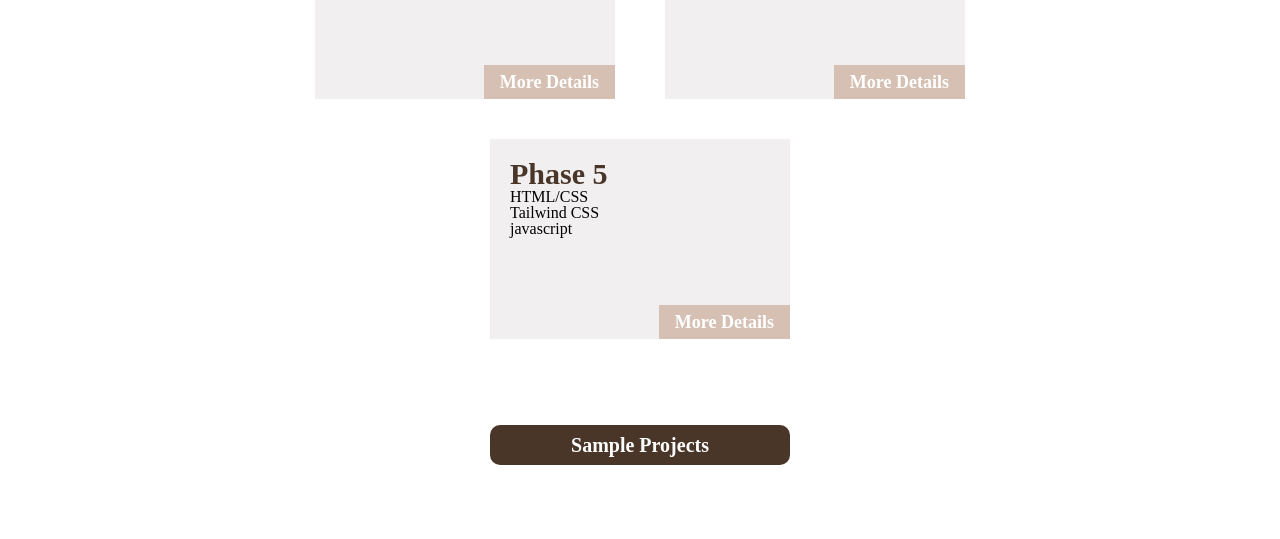
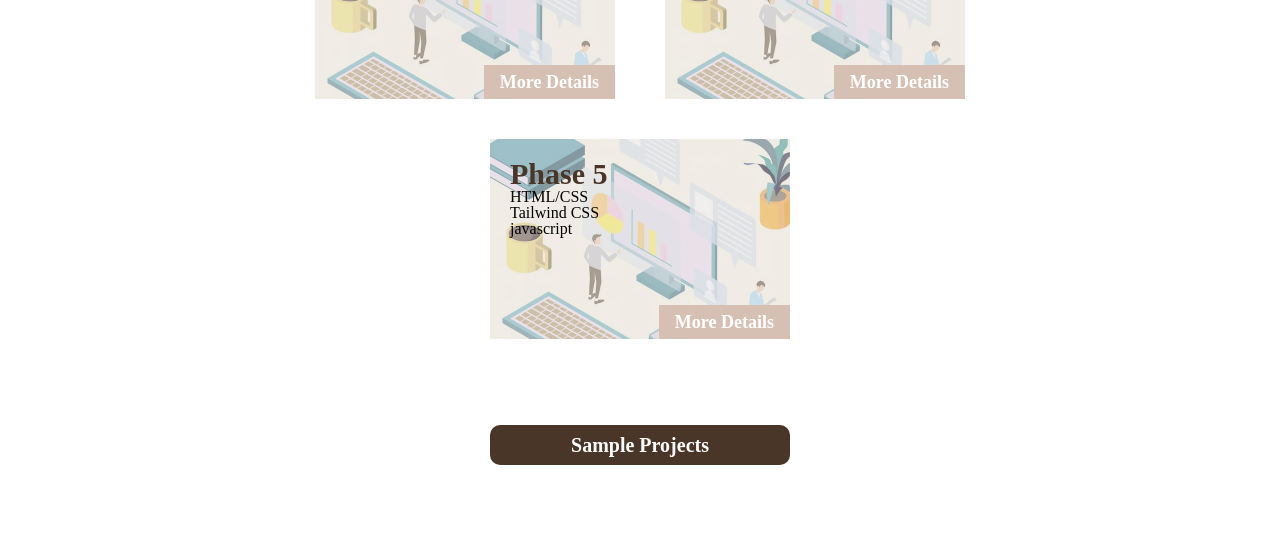
Before and after one commit to Ayano20136819/WenTech-Portfolio, a website: page projects.html in a window 1280 px wide. Shown: the part 749-1288 px from the top of the page. Drawn offline with nearby package versions, Linux system fonts and the light colour scheme; the site is published under a folder, as on GitHub Pages, so addresses that start at the root find nothing.

Commit message:
fix(projecys_page) fixed img CSS

```diff
--- a/assets/css/projects.css
+++ b/assets/css/projects.css
@@ -21,7 +21,7 @@
 }
 
 .project-card {
-  background-image: url(/assets/img/project.jpg);
+  background-image: url(../img/project.jpg);
   background-size: cover;
   width: 300px;
   height: 200px;
```
